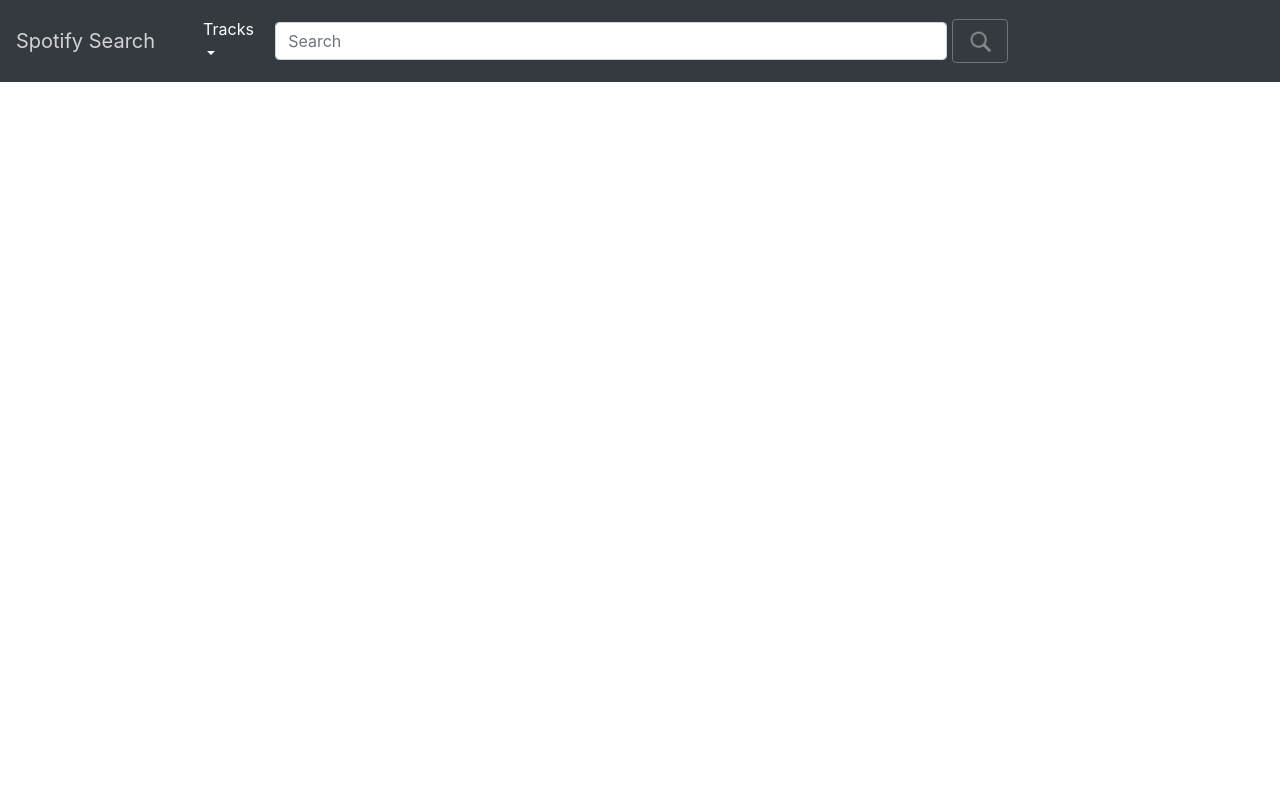
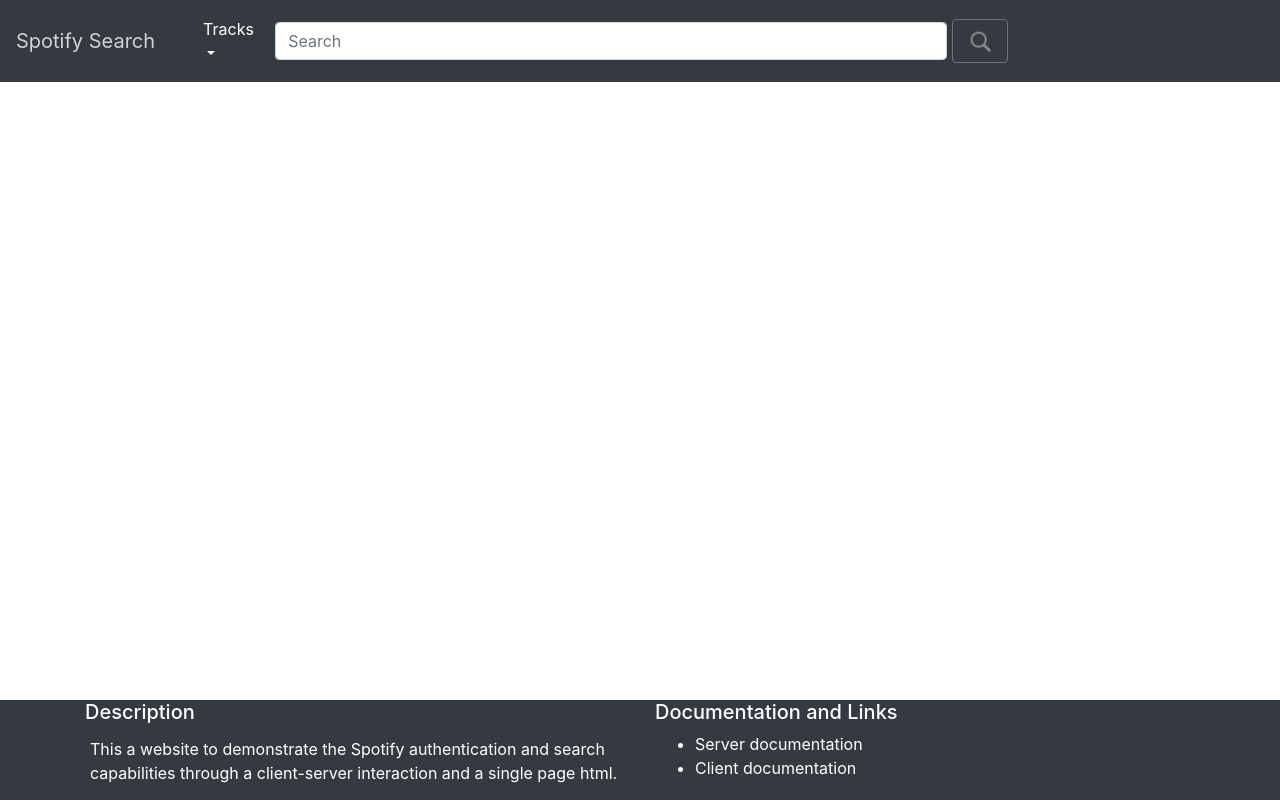
Before and after one commit to DanielShrimpton/Search-Spotify-Better-Assignment, a website: page client/index.html in a window 1280 px wide. Drawn offline with nearby package versions, Linux system fonts and the light colour scheme; no server answers.

Commit message:
Added footer and padding

```diff
--- a/client/css/Stylesheet.css
+++ b/client/css/Stylesheet.css
@@ -111,9 +111,10 @@
     background-color: #b9bbbe;
   }
 
-  body {
+  html, body {
+    height: 100%;
     padding-top: 80px;
-    padding-bottom: 40px;
+    /* padding-bottom: 40px; */
   }
 
   .center {
@@ -129,3 +130,13 @@
   .limit400 {
     font-size: 10px
   }
+
+  .wrapper {
+    min-height: 100%;
+
+    margin-bottom: -100px
+  }
+
+  .footer, .push {
+    height: 100px
+  }
--- a/client/index.html
+++ b/client/index.html
@@ -64,16 +64,42 @@
       </nav>
     </header>
 
-    <div class="center">
-      <div id="body" class="limit1200">
-        <table id="content" class="table" style="width: 100%"></table>
+    <div class="wrapper">
+      <div class="center">
+        <div id="body" class="limit1200">
+          <table id="content" class="table" style="width: 100%"></table>
+        </div>
       </div>
+      <div class="push"></div>
     </div>
+
+    <footer class="footer bg-dark">
+      <div class="container">
+        <div class="row" style="color:white">
+            <div class="col-sm-12 col-md-6">
+              <h5>Description</h5>
+              <p style="padding:5px">This a website to demonstrate the Spotify authentication and search capabilities through a client-server interaction and a single page html.</p>
+            </div>
+            <div class="col-sm-12 col-md-6">
+              <h5>Documentation and Links</h5>
+              <ul>
+                <li>
+                  <a style="color:white" href="./out/app.js.index.html" target="_blank">Server documentation</a>
+                </li>
+                <li>
+                  <a style="color:white" href="./out/client.js.index.html" target="_blank">Client documentation</a>
+                </li>
+              </ul>
+            </div>
+        </div>
+      </div>
+    </footer>
 
     <script src="jquery-3.4.0.min.js"></script>
     <script src="client.js"></script>
 
     <script src="https://cdnjs.cloudflare.com/ajax/libs/popper.js/1.14.3/umd/popper.min.js" integrity="sha384-ZMP7rVo3mIykV+2+9J3UJ46jBk0WLaUAdn689aCwoqbBJiSnjAK/l8WvCWPIPm49" crossorigin="anonymous"></script>
     <script src="https://stackpath.bootstrapcdn.com/bootstrap/4.1.3/js/bootstrap.min.js" integrity="sha384-ChfqqxuZUCnJSK3+MXmPNIyE6ZbWh2IMqE241rYiqJxyMiZ6OW/JmZQ5stwEULTy" crossorigin="anonymous"></script>
+
   </body>
 </html>
```
